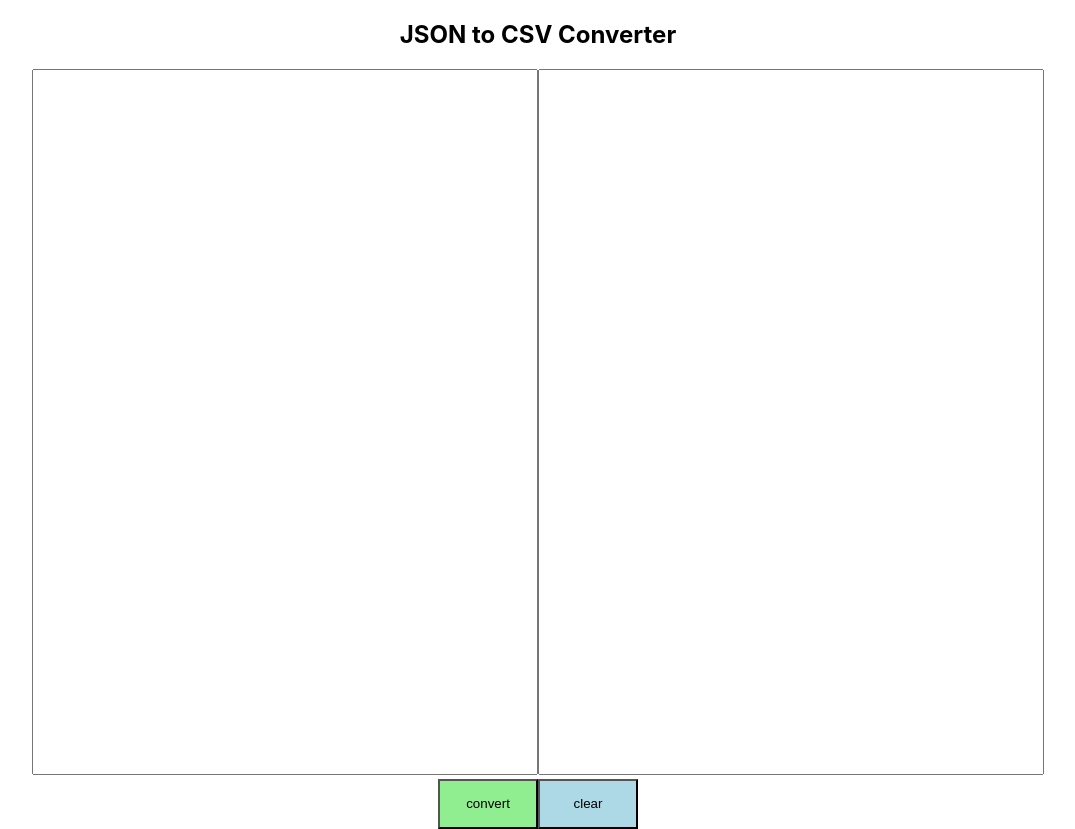
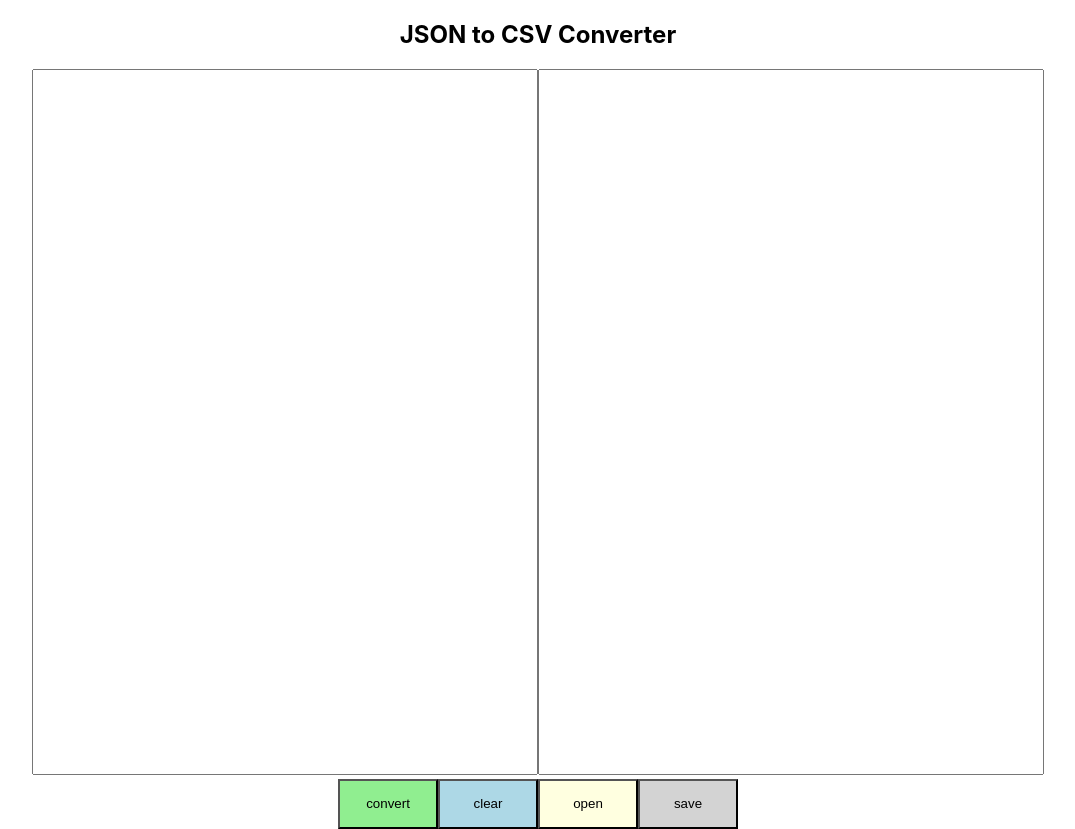
Before and after one commit to jiapengtong123/app-ideas-exercises, a React (Create React App) app: page / in a window 1280 px wide. Shown: the whole page, without its empty margins (102-1177 px from the left). Built offline with nearby package versions, Linux system fonts and the light colour scheme.

Commit message:
optimize JSON2CSV

```diff
--- a/src/app_ideas/Beginner/JSON2CSV/JSON2CSV.tsx
+++ b/src/app_ideas/Beginner/JSON2CSV/JSON2CSV.tsx
@@ -21,7 +21,9 @@ export default class JSON2CSV extends React.Component<{}, MyState> {
 
         this.jsonChangeHandler.bind(this);
         this.jsonConvertHandler.bind(this);
+        this.fileSelectHandler.bind(this);
         this.clearHandler.bind(this);
+        this.fileChangeHandler.bind(this);
     }
 
     static isJSON(str: string): boolean {
@@ -79,8 +81,49 @@ export default class JSON2CSV extends React.Component<{}, MyState> {
     };
 
     // clear both json input and csv output
-    clearHandler = ():void => {
-          this.setState({json: '', csv: {title: '', data: ''}});
+    clearHandler = (): void => {
+        this.setState({json: '', csv: {title: '', data: ''}});
+    };
+
+    // select a local file
+    fileSelectHandler = (event: any): void => {
+        event.preventDefault();
+        let fileSelector = document.getElementById('fileSelector');
+
+        // simulate click
+        if (fileSelector) {
+            fileSelector.click();
+        }
+    };
+
+    // read data from a file
+    fileChangeHandler = (event: any): void => {
+        let file = event.target.files[0];
+        let reader = new FileReader();
+        reader.readAsText(file, 'UTF-8');
+
+        // clear old data
+        this.clearHandler();
+
+        // set fn when reading
+        reader.onload = (readerEvent: any) => {
+            this.setState(prevState => (
+                {json: String(...prevState.json) + String(readerEvent.target.result)}
+            ));
+        };
+    };
+
+    // download csv file
+    fileDownloadHandler = (): void => {
+        // load data and set file type
+        let file: any = new Blob([this.state.csv.title + this.state.csv.data], {type: 'text/plain'});
+        let download_link: any = document.getElementById("download-link");
+
+        if (download_link && this.state.csv.data !== '') {
+            download_link.href = URL.createObjectURL(file);
+            download_link.download = 'data.csv';
+            download_link.click();
+        }
     };
 
     render() {
@@ -99,8 +142,18 @@ export default class JSON2CSV extends React.Component<{}, MyState> {
                     <button style={{width: '100px', height: '50px', backgroundColor: 'lightgreen'}}
                             onClick={this.jsonConvertHandler}>convert
                     </button>
-                    <button  style={{width: '100px', height: '50px', backgroundColor: 'lightblue'}}
-                             onClick={this.clearHandler}>clear</button>
+                    <button style={{width: '100px', height: '50px', backgroundColor: 'lightblue'}}
+                            onClick={this.clearHandler}>clear
+                    </button>
+                    <button style={{width: '100px', height: '50px', backgroundColor: 'lightyellow'}}
+                            onClick={this.fileSelectHandler}>open
+                    </button>
+                    <button style={{width: '100px', height: '50px', backgroundColor: 'lightgray'}}
+                            onClick={this.fileDownloadHandler}>save
+                    </button>
+                    <input id={'fileSelector'} className={'inputFile'} type="file" style={{display: 'none'}}
+                           onChange={this.fileChangeHandler}/>
+                    <a href={''} id={'download-link'} style={{display: 'none'}}/>
                 </div>
             </div>
         )
```
